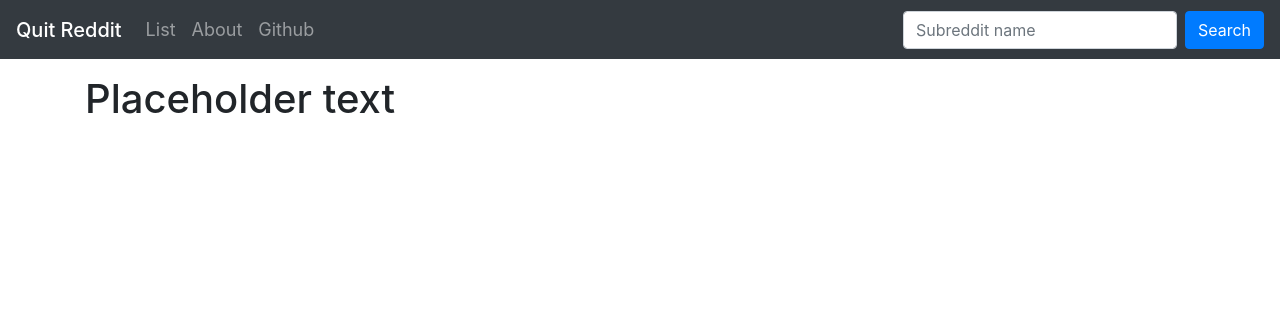
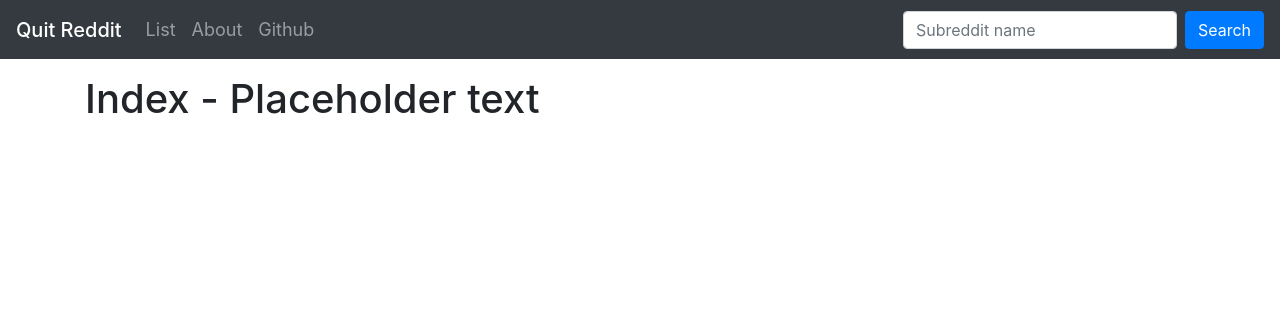
Before and after one commit to Aquakor/Quit-Reddit, a Flask app: page / in a window 1280 px wide. Shown: the top 319 px of the page. Run offline with Flask 2, Linux system fonts and the light colour scheme; some libraries are stand-ins or nearby versions.

Commit message:
Change placeholder texts.

```diff
--- a/templates/about.html
+++ b/templates/about.html
@@ -1,4 +1,4 @@
 {% extends 'base.html' %}
 {% block body %}
-    <h1> Placeholder text </h1>
+    <h1> About - Placeholder text </h1>
 {% endblock %}
--- a/templates/index.html
+++ b/templates/index.html
@@ -1,4 +1,4 @@
 {% extends 'base.html' %}
 {% block body %}
-    <h1> Placeholder text </h1>
+    <h1> Index - Placeholder text </h1>
 {% endblock %}
```
